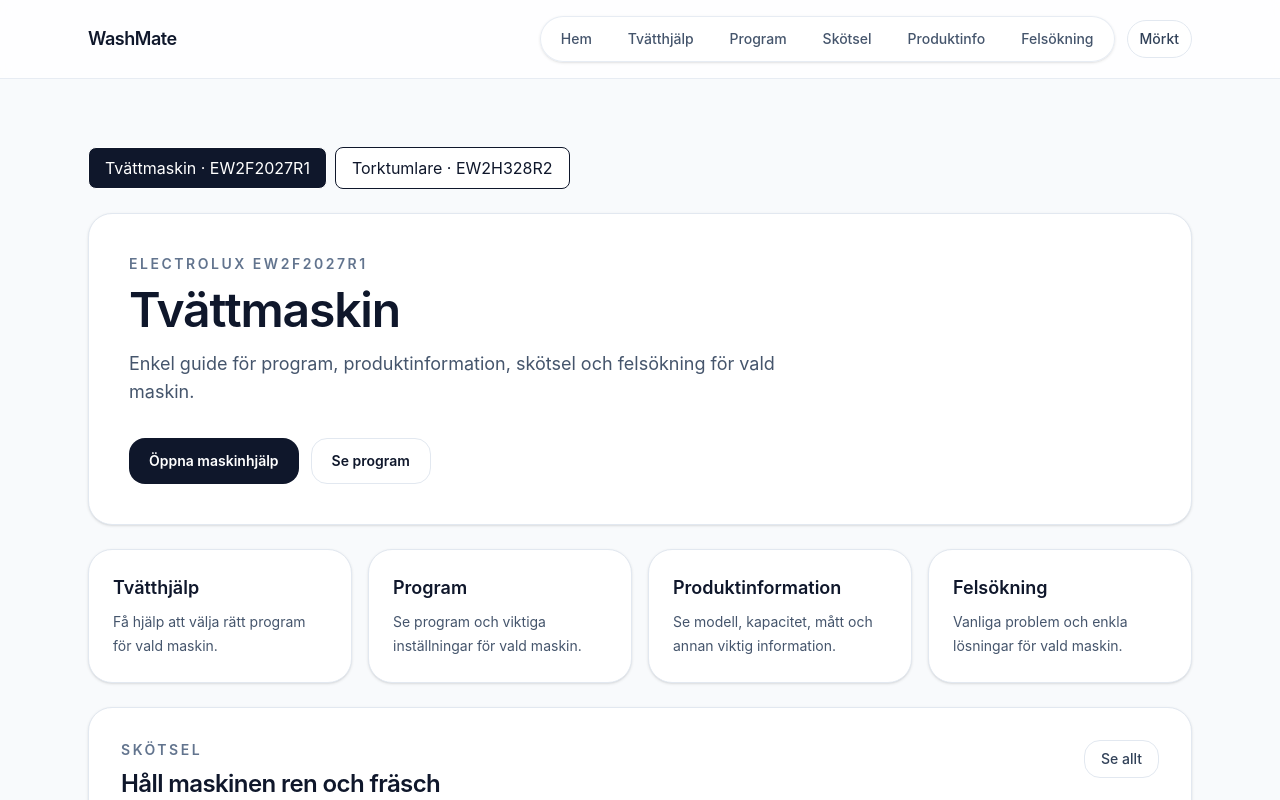
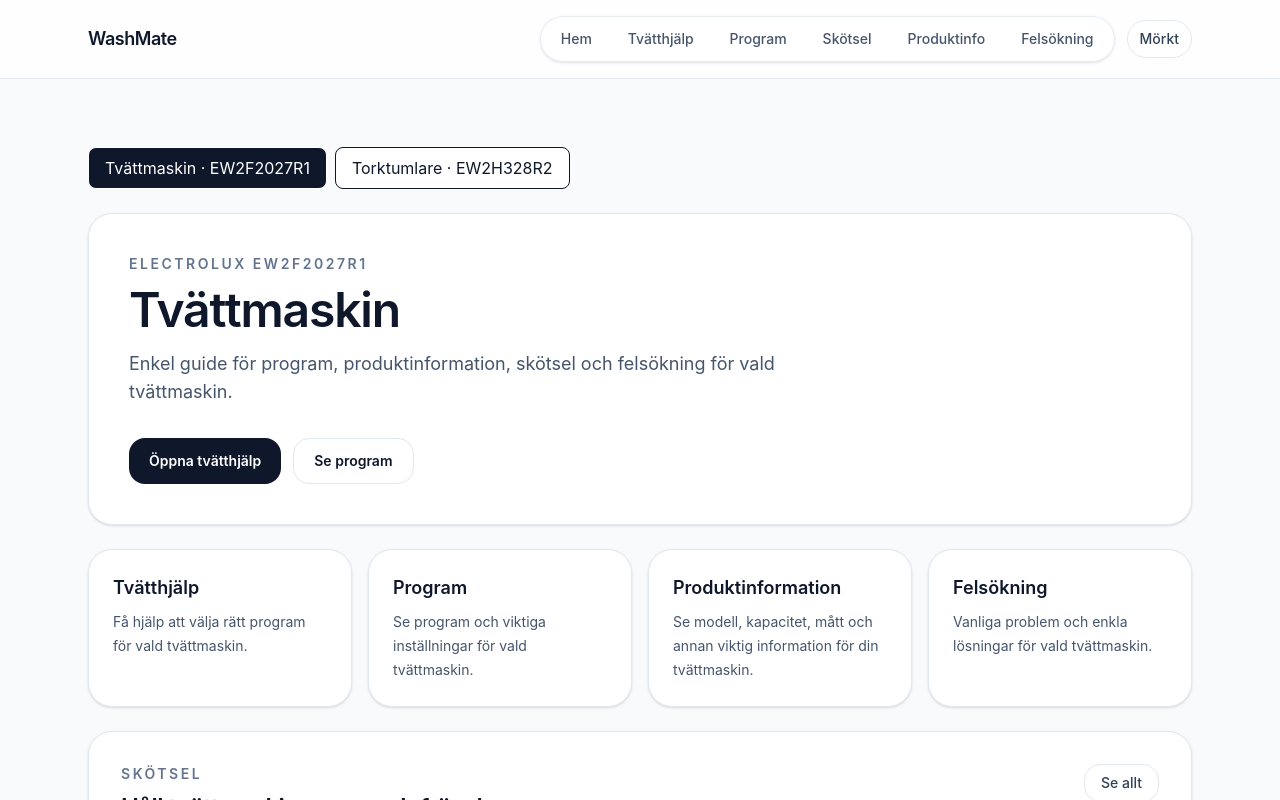
Before and after one commit to figge94/WashMate, a Nuxt app: page /dashboard in a window 1280 px wide. Shown: the top 800 px of the page. Built offline with nearby package versions, Linux system fonts and the light colour scheme.

Commit message:
gjort en bättre uppdelning av kod

```diff
--- a/app/components/MachineCard.vue
+++ b/app/components/MachineCard.vue
@@ -20,6 +20,7 @@
       </div>
 
       <span
+        v-if="machine.produkt.kapacitetKg != null"
         class="rounded-full border border-slate-200 px-3 py-1 text-xs font-medium text-slate-600 dark:border-slate-700 dark:text-slate-300">
         {{ machine.produkt.kapacitetKg }} kg
       </span>
@@ -72,5 +73,8 @@
   props.machine.type === "washer" ? "Tvättmaskin" : "Torktumlare"
 );
 
-const href = computed(() => `/dashboard?id=${props.machine.id}`);
+const href = computed(() => ({
+  path: "/dashboard",
+  query: { id: props.machine.id }
+}));
 </script>
--- a/app/components/MachineSwitcher.vue
+++ b/app/components/MachineSwitcher.vue
@@ -31,16 +31,15 @@
   return typeof id === "string" ? id : fallbackId;
 });
 
-function setId(id: string) {
+const setId = (id: string) => {
   router.push({
     query: {
       ...route.query,
       id
     }
   });
-}
+};
 
-function getLabel(machine: Machine) {
-  return `${machine.type === "washer" ? "Tvättmaskin" : "Torktumlare"} · ${machine.produkt.modell}`;
-}
+const getLabel = (machine: Machine) =>
+  `${machine.type === "washer" ? "Tvättmaskin" : "Torktumlare"} · ${machine.produkt.modell}`;
 </script>
--- a/app/components/home/HomeCarePreview.vue
+++ b/app/components/home/HomeCarePreview.vue
@@ -7,12 +7,13 @@
           class="text-sm font-semibold uppercase tracking-[0.18em] text-slate-500 dark:text-slate-400">
           Skötsel
         </p>
+
         <h2 class="mt-2 text-2xl font-semibold tracking-tight">
-          Håll maskinen ren och fräsch
+          {{ title }}
         </h2>
+
         <p class="mt-2 text-sm leading-6 text-slate-600 dark:text-slate-300">
-          Några viktiga saker att göra regelbundet för bättre resultat och
-          längre livslängd.
+          {{ description }}
         </p>
       </div>
 
@@ -51,10 +52,25 @@
 </template>
 
 <script setup lang="ts">
+import { computed } from "vue";
 import type { SkotselItem } from "~/types/machine";
+
+const { isDryer } = useProductType();
 
 defineProps<{
   skotsel: SkotselItem[];
   machineId: string;
 }>();
+
+const title = computed(() =>
+  isDryer.value
+    ? "Håll torktumlaren ren och fräsch"
+    : "Håll tvättmaskinen ren och fräsch"
+);
+
+const description = computed(() =>
+  isDryer.value
+    ? "Några viktiga saker att göra regelbundet för bättre resultat och längre livslängd för din torktumlare."
+    : "Några viktiga saker att göra regelbundet för bättre resultat och längre livslängd för din tvättmaskin."
+);
 </script>
--- a/app/components/home/HomeHero.vue
+++ b/app/components/home/HomeHero.vue
@@ -12,15 +12,14 @@
 
     <p
       class="mt-4 max-w-2xl text-base leading-7 text-slate-600 dark:text-slate-300 sm:text-lg">
-      Enkel guide för program, produktinformation, skötsel och felsökning för
-      vald maskin.
+      {{ description }}
     </p>
 
     <div class="mt-8 flex flex-col gap-3 sm:flex-row">
       <NuxtLink
-        :to="{ path: '/tvatthjalp', query: { id: machineId } }"
+        :to="{ path: helpPath, query: { id: machineId } }"
         class="inline-flex items-center justify-center rounded-2xl bg-slate-900 px-5 py-3 text-sm font-semibold text-white transition hover:bg-slate-800 dark:bg-slate-100 dark:text-slate-900 dark:hover:bg-slate-200">
-        Öppna maskinhjälp
+        {{ helpButtonText }}
       </NuxtLink>
 
       <NuxtLink
@@ -33,10 +32,25 @@
 </template>
 
 <script setup lang="ts">
+import { computed } from "vue";
 import type { Produkt } from "~/types/machine";
+
+const { isDryer } = useProductType();
 
 defineProps<{
   produkt: Pick<Produkt, "marke" | "modell" | "namn">;
   machineId: string;
 }>();
+
+const description = computed(() =>
+  isDryer.value
+    ? "Enkel guide för program, produktinformation, skötsel och felsökning för vald torktumlare."
+    : "Enkel guide för program, produktinformation, skötsel och felsökning för vald tvättmaskin."
+);
+
+const helpButtonText = computed(() =>
+  isDryer.value ? "Öppna torkhjälp" : "Öppna tvätthjälp"
+);
+
+const helpPath = computed(() => (isDryer.value ? "/torkhjalp" : "/tvatthjalp"));
 </script>
--- a/app/components/home/HomeQuickLinks.vue
+++ b/app/components/home/HomeQuickLinks.vue
@@ -1,11 +1,11 @@
 <template>
   <div class="grid gap-4 sm:grid-cols-2 lg:grid-cols-4">
     <NuxtLink
-      :to="{ path: '/tvatthjalp', query: { id: machineId } }"
+      :to="{ path: helpPath, query: { id: machineId } }"
       class="rounded-3xl border border-slate-200 bg-white p-6 shadow-sm transition hover:-translate-y-0.5 hover:shadow-md dark:border-slate-800 dark:bg-slate-900">
-      <p class="text-lg font-semibold">Tvätthjälp</p>
+      <p class="text-lg font-semibold">{{ helpTitle }}</p>
       <p class="mt-2 text-sm leading-6 text-slate-600 dark:text-slate-300">
-        Få hjälp att välja rätt program för vald maskin.
+        {{ helpDescription }}
       </p>
     </NuxtLink>
 
@@ -14,7 +14,7 @@
       class="rounded-3xl border border-slate-200 bg-white p-6 shadow-sm transition hover:-translate-y-0.5 hover:shadow-md dark:border-slate-800 dark:bg-slate-900">
       <p class="text-lg font-semibold">Program</p>
       <p class="mt-2 text-sm leading-6 text-slate-600 dark:text-slate-300">
-        Se program och viktiga inställningar för vald maskin.
+        {{ programDescription }}
       </p>
     </NuxtLink>
 
@@ -23,7 +23,7 @@
       class="rounded-3xl border border-slate-200 bg-white p-6 shadow-sm transition hover:-translate-y-0.5 hover:shadow-md dark:border-slate-800 dark:bg-slate-900">
       <p class="text-lg font-semibold">Produktinformation</p>
       <p class="mt-2 text-sm leading-6 text-slate-600 dark:text-slate-300">
-        Se modell, kapacitet, mått och annan viktig information.
+        {{ productInfoDescription }}
       </p>
     </NuxtLink>
 
@@ -32,14 +32,46 @@
       class="rounded-3xl border border-slate-200 bg-white p-6 shadow-sm transition hover:-translate-y-0.5 hover:shadow-md dark:border-slate-800 dark:bg-slate-900">
       <p class="text-lg font-semibold">Felsökning</p>
       <p class="mt-2 text-sm leading-6 text-slate-600 dark:text-slate-300">
-        Vanliga problem och enkla lösningar för vald maskin.
+        {{ troubleshootingDescription }}
       </p>
     </NuxtLink>
   </div>
 </template>
 
 <script setup lang="ts">
+import { computed } from "vue";
+
 defineProps<{
   machineId: string;
 }>();
+
+const { isDryer } = useProductType();
+
+const helpTitle = computed(() => (isDryer.value ? "Torkhjälp" : "Tvätthjälp"));
+
+const helpPath = computed(() => (isDryer.value ? "/torkhjalp" : "/tvatthjalp"));
+
+const helpDescription = computed(() =>
+  isDryer.value
+    ? "Få hjälp att välja rätt program för vald torktumlare."
+    : "Få hjälp att välja rätt program för vald tvättmaskin."
+);
+
+const programDescription = computed(() =>
+  isDryer.value
+    ? "Se program och viktiga inställningar för vald torktumlare."
+    : "Se program och viktiga inställningar för vald tvättmaskin."
+);
+
+const productInfoDescription = computed(() =>
+  isDryer.value
+    ? "Se modell, kapacitet, mått och annan viktig information för din torktumlare."
+    : "Se modell, kapacitet, mått och annan viktig information för din tvättmaskin."
+);
+
+const troubleshootingDescription = computed(() =>
+  isDryer.value
+    ? "Vanliga problem och enkla lösningar för vald torktumlare."
+    : "Vanliga problem och enkla lösningar för vald tvättmaskin."
+);
 </script>
--- a/app/components/product/ProductEnergyCard.vue
+++ b/app/components/product/ProductEnergyCard.vue
@@ -33,7 +33,6 @@
     props.energidata.arligEnergiforbrukningKwh,
     "kWh"
   ),
-
   spec(
     "vatten",
     "Årlig vattenförbrukning",
@@ -41,7 +40,6 @@
     "liter",
     isWasher.value
   ),
-
   spec(
     "rest",
     "Restfukthalt",
@@ -49,7 +47,13 @@
     "%",
     isWasher.value
   ),
-
+  spec(
+    "ljudTvatt",
+    "Ljud tvätt",
+    props.energidata.ljudnivaTvattDb,
+    "dB",
+    isWasher.value
+  ),
   spec(
     "ljud",
     isWasher.value ? "Ljud centrifugering" : "Ljudnivå",
--- a/app/components/product/ProductInstallationCard.vue
+++ b/app/components/product/ProductInstallationCard.vue
@@ -16,6 +16,7 @@
 }>();
 
 const items = computed(() => [
+  // washer-only
   spec("vatten", "Vatten", props.vatten?.inlopp, undefined, isWasher.value),
   spec(
     "minTryck",
@@ -31,6 +32,8 @@
     "bar",
     isWasher.value
   ),
+
+  // always
   spec("ip", "IP-klass", props.kapslingsklass)
 ]);
 
--- a/app/composables/useProductType.ts
+++ b/app/composables/useProductType.ts
@@ -1,13 +1,11 @@
 import { computed } from "vue";
+import { useSelectedMachine } from "~/composables/useSelectedMachine";
 
 export const useProductType = () => {
-  const route = useRoute();
+  const { machine } = useSelectedMachine();
 
   const productType = computed<"washer" | "dryer">(() => {
-    const path = route.path.toLowerCase();
-
-    if (path.includes("tork")) return "dryer";
-    return "washer";
+    return machine.value?.type === "dryer" ? "dryer" : "washer";
   });
 
   const isWasher = computed(() => productType.value === "washer");
@@ -21,6 +19,6 @@
     productType,
     isWasher,
     isDryer,
-    productTypeText,
+    productTypeText
   };
 };
--- a/app/composables/useSelectedMachine.ts
+++ b/app/composables/useSelectedMachine.ts
@@ -1,20 +1,26 @@
 import { computed } from "vue";
 import { useRoute } from "vue-router";
-import { useMachine } from "~/composables/useMachine";
+import { machines } from "~/data/machines";
 
-export function useSelectedMachine() {
+export const useSelectedMachine = () => {
   const route = useRoute();
-  const { getMachine } = useMachine();
+
+  const fallbackMachine = machines[0];
 
   const selectedId = computed(() => {
     const id = route.query.id;
-    return typeof id === "string" ? id : "washer-electrolux-ew2f2027r1";
+    return typeof id === "string" ? id : fallbackMachine?.id;
   });
 
-  const machine = computed(() => getMachine(selectedId.value));
+  const machine = computed(() => {
+    return (
+      machines.find((machine) => machine.id === selectedId.value) ??
+      fallbackMachine
+    );
+  });
 
   return {
     selectedId,
     machine
   };
-}
+};
--- a/app/pages/dashboard.vue
+++ b/app/pages/dashboard.vue
@@ -8,7 +8,9 @@
         v-if="machine"
         :produkt="machine.produkt"
         :machine-id="machine.id" />
+
       <HomeQuickLinks v-if="machine" class="mt-6" :machine-id="machine.id" />
+
       <HomeCarePreview
         v-if="machine"
         class="mt-6"
@@ -19,17 +21,30 @@
 </template>
 
 <script setup lang="ts">
+import { computed } from "vue";
 import { useSelectedMachine } from "~/composables/useSelectedMachine";
 
 const { machine } = useSelectedMachine();
+const { isDryer, productTypeText } = useProductType();
+
+const pageTitle = computed(() => {
+  return isDryer.value
+    ? "Dashboard | Torktumlare | WashMate"
+    : "Dashboard | Tvättmaskin | WashMate";
+});
+
+const pageDescription = computed(() => {
+  return isDryer.value
+    ? "Smart guide för att välja program, förstå funktioner och få hjälp med skötsel och felsökning för din torktumlare."
+    : "Smart tvättguide för att välja program, förstå knappar och få hjälp med skötsel och felsökning för din tvättmaskin.";
+});
 
 useHead({
-  title: "Dashboard | WashMate",
+  title: pageTitle,
   meta: [
     {
       name: "description",
-      content:
-        "Smart tvättguide för att välja program, förstå knappar och få hjälp med skötsel och felsökning."
+      content: pageDescription
     }
   ]
 });
```
